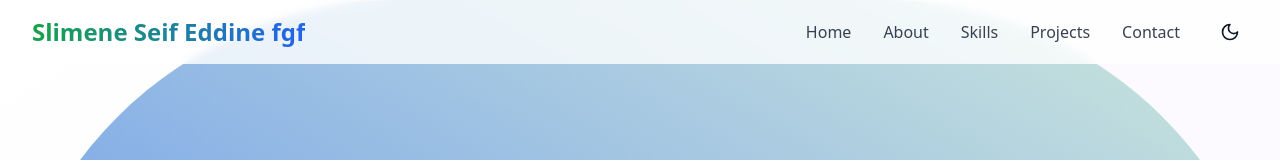
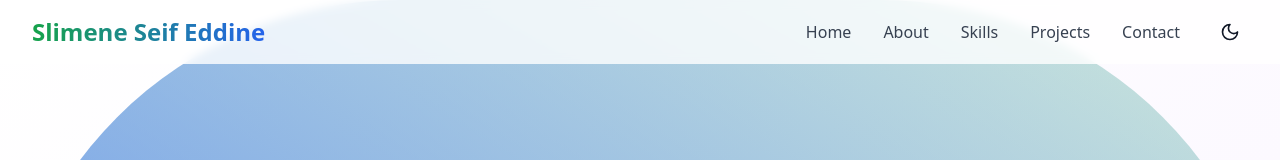
Before and after one commit to SeifESlimene/SeifEddineSlimene, a React (Vite) app: page / in a window 1280 px wide. Shown: the top 160 px of the page. Built offline with nearby package versions, Linux system fonts and the light colour scheme.

Commit message:
fourth-commit

```diff
--- a/src/components/Navbar.tsx
+++ b/src/components/Navbar.tsx
@@ -11,7 +11,7 @@ export default function Navbar() {
       <div className="max-w-7xl mx-auto px-4 sm:px-6 lg:px-8">
         <div className="flex items-center justify-between h-16">
           <h1 className="flex-shrink-0 font-bold text-2xl bg-gradient-to-r from-green-600 to-blue-600 bg-clip-text text-transparent">
-            Slimene Seif Eddine fgf
+            Slimene Seif Eddine
           </h1>
 
           {/* Desktop Menu */}
```
Also changed, not shown: 1 other file (tests, documents, lock files or other folders).
